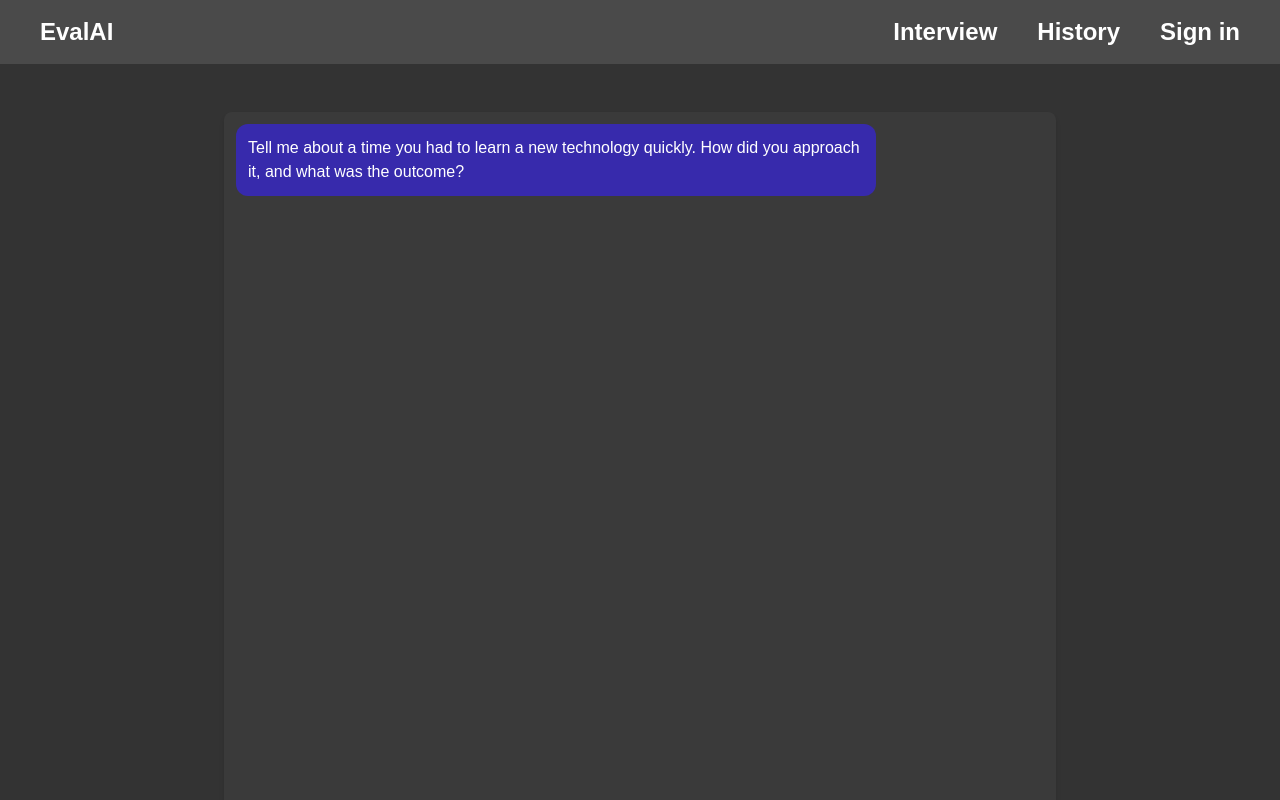
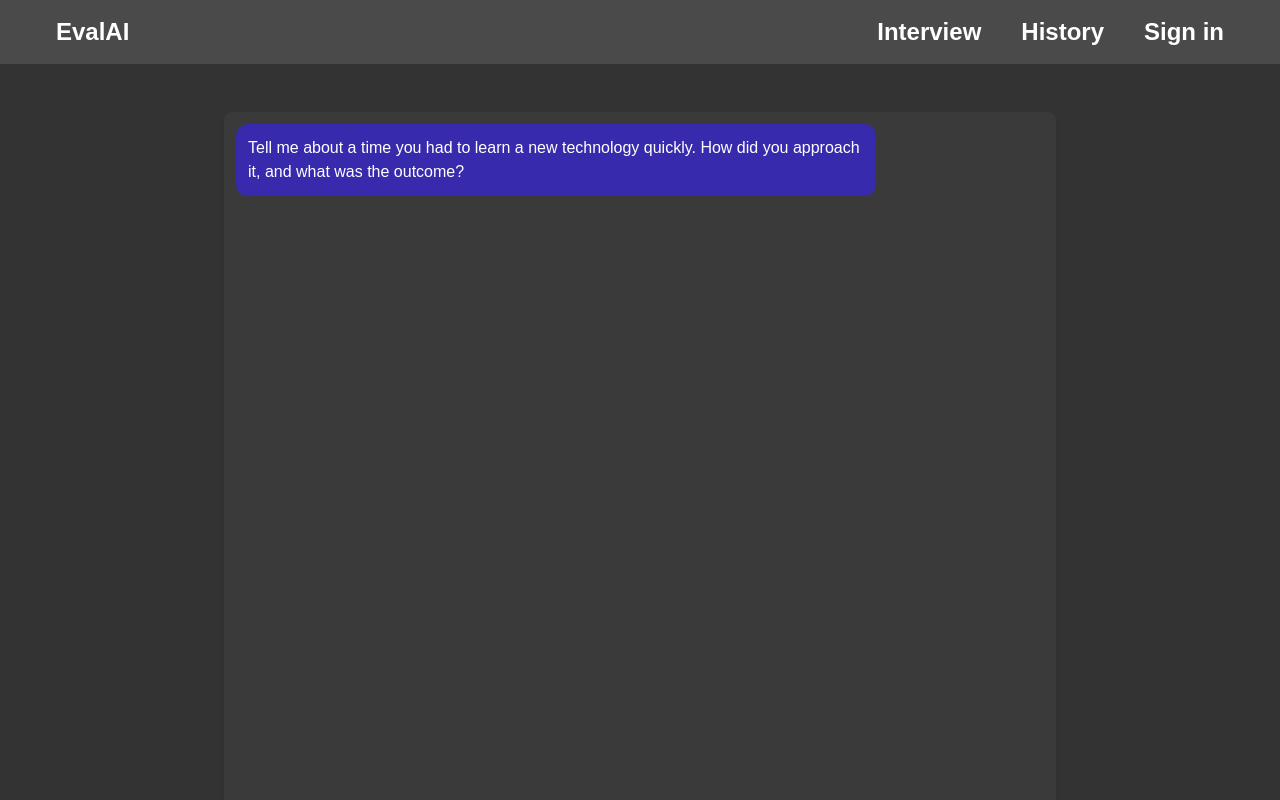
Before and after one commit to carsonmdd/evalai, a Next.js app: page /interview in a window 1280 px wide. Both pictures are taken after a click on the button "Begin Interview". Shown: the top 800 px of the page. Built offline with nearby package versions, Linux system fonts and the light colour scheme; no server answers.

Commit message:
minor styling changes

```diff
--- a/src/app/interview/page.tsx
+++ b/src/app/interview/page.tsx
@@ -78,7 +78,7 @@ const Interview = (props: Props) => {
 	return (
 		<>
 			{!interviewStarted ? (
-				<div className='grow flex flex-col items-center justify-center'>
+				<div className='grow flex flex-col items-center justify-center mt-[3rem]'>
 					<h1 className='font-bold text-3xl mb-6'>Job Description</h1>
 					<textarea
 						className='bg-[var(--color-light-gray)] mb-12 border border-white rounded-xl w-[45rem] h-[30rem] p-5 text-xl'
@@ -96,7 +96,7 @@ const Interview = (props: Props) => {
 				<div className='grow flex flex-col items-center justify-end pb-20 relative'>
 					<div
 						ref={chatContainerRef}
-						className='w-[52rem] h-[48rem] mb-4 flex flex-col overflow-y-auto shadow-md p-3 bg-[#3a3a3a] rounded-lg'
+						className='w-[52rem] h-[47rem] mb-4 flex flex-col overflow-y-auto shadow-md p-3 bg-[#3a3a3a] rounded-lg'
 					>
 						{messages.map((msg, index) => (
 							<Message
--- a/src/app/report/[interviewId]/page.tsx
+++ b/src/app/report/[interviewId]/page.tsx
@@ -22,7 +22,7 @@ const Reports = async (props: Props) => {
 		<>
 			{!interview ? (
 				<div className='grow flex flex-col items-center justify-center'>
-					<p>Interview not found</p>
+					<p className='text-red-500'>Interview not found</p>
 				</div>
 			) : (
 				<div className='grow flex flex-col items-center justify-center text-xl'>
--- a/src/components/Navbar.tsx
+++ b/src/components/Navbar.tsx
@@ -15,7 +15,7 @@ const Navbar = (props: Props) => {
 	const { isLoaded, isSignedIn } = useAuth();
 
 	return (
-		<nav className='fixed z-10 w-full flex justify-between items-center px-10 py-4 text-2xl font-bold bg-[var(--color-light-gray)]'>
+		<nav className='fixed z-10 w-full flex justify-between items-center px-14 py-4 text-2xl font-bold bg-[var(--color-light-gray)]'>
 			<div>
 				<a href='/' className='hover:text-[var(--color-accent)]'>
 					EvalAI
```
